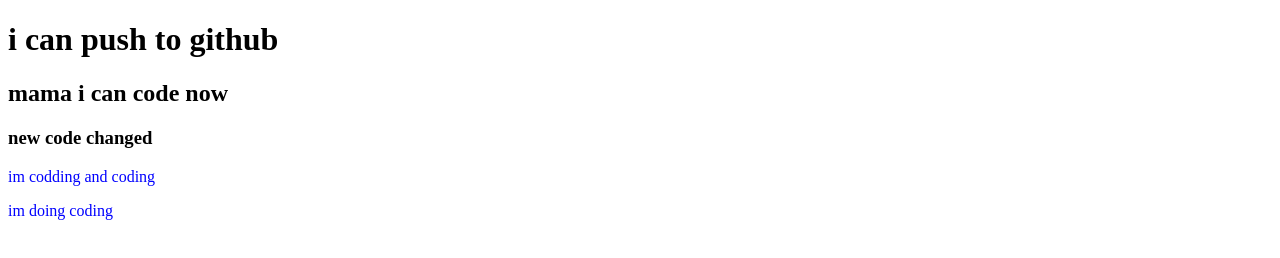
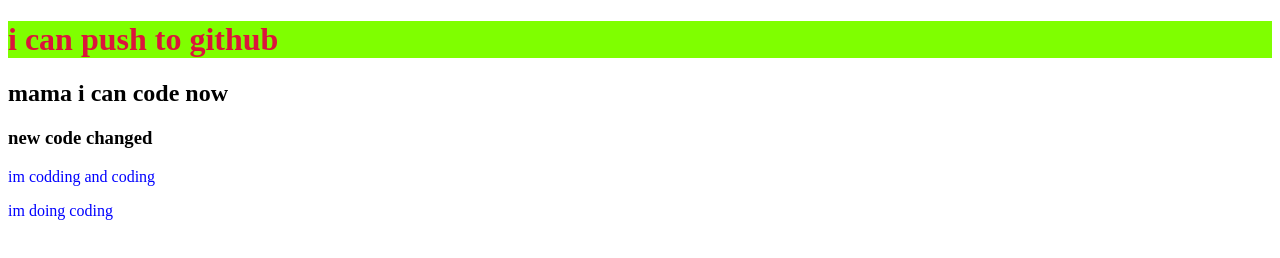
Before and after one commit to ahmarcodex/my-first.repo, a plain HTML site: page index.html in a window 1280 px wide. Drawn offline with Linux system fonts and the light colour scheme.

Commit message:
added Heading color

```diff
--- a/style.css
+++ b/style.css
@@ -1,3 +1,8 @@
 p{
     color: blue;
 }
+h1{
+    color: crimson;
+    background-color: chartreuse;
+
+}
```
